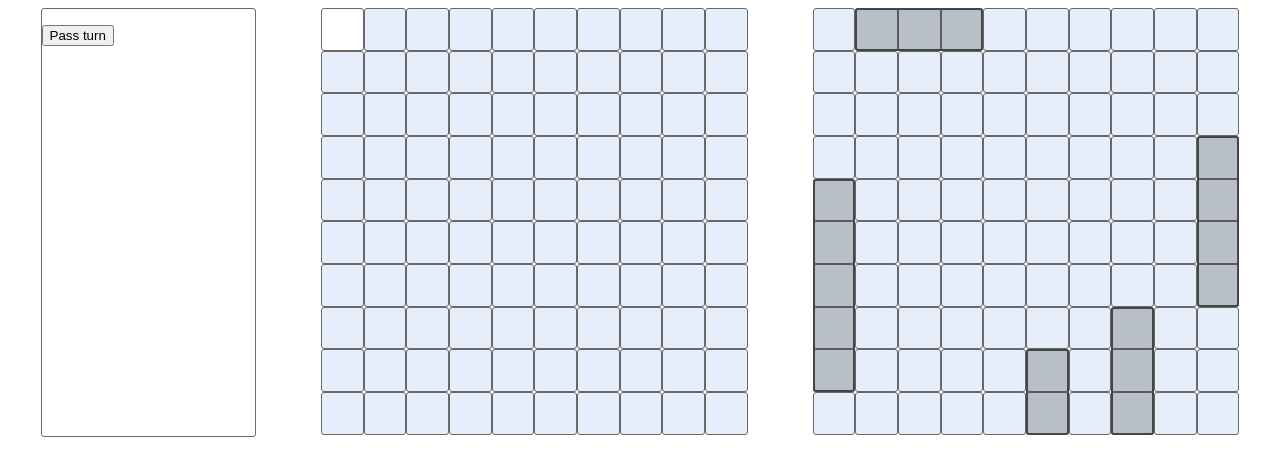
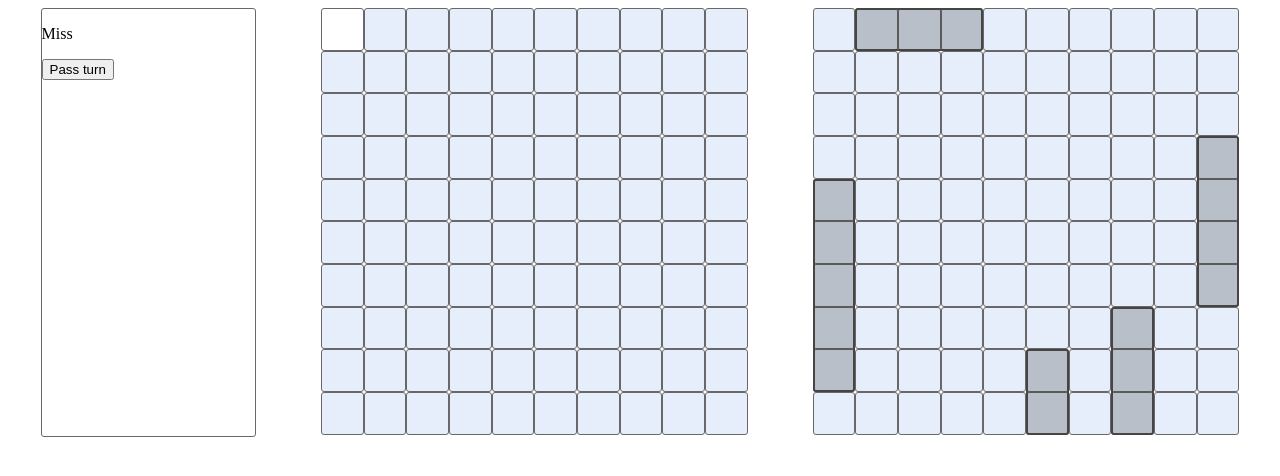
Before and after one commit to AlecBongard/battleship, a website with bundled scripts: page dist/index.html in a window 1280 px wide. Both pictures are taken after a click on the element 342 px from the left and 29 px from the top of the page. Built offline with nearby package versions, Linux system fonts and the light colour scheme.

Commit message:
Add move text

```diff
--- a/src/DOMUpdate.js
+++ b/src/DOMUpdate.js
@@ -3,6 +3,7 @@ const map = document.querySelector(".map");
 const ownBoard = document.querySelector(".own-board");
 const info = document.querySelector(".info");
 const turnText = document.querySelector(".turn-text");
+const moveText = document.querySelector(".move-text");
 
 const update = (() => {
   function _writeTurn(player, over) {
@@ -163,6 +164,8 @@ const update = (() => {
 
         // redraw map in order to remove listeners
         if (result !== "Invalid attack: square has already been attacked") {
+          moveText.textContent = result;
+
           if (result === "All ships have been sunk.") {
             drawBoard(player.map, playerBoard);
             _writeTurn(player, true);
@@ -172,6 +175,8 @@ const update = (() => {
           } else {
             _passTurn(opponent, opponentBoard, player, playerBoard);
           }
+        }else{
+          moveText.textContent = `${result}. Try a different square.`;
         }
       });
     });
```
Also changed, not shown: dist/index.html, dist/main.js.
